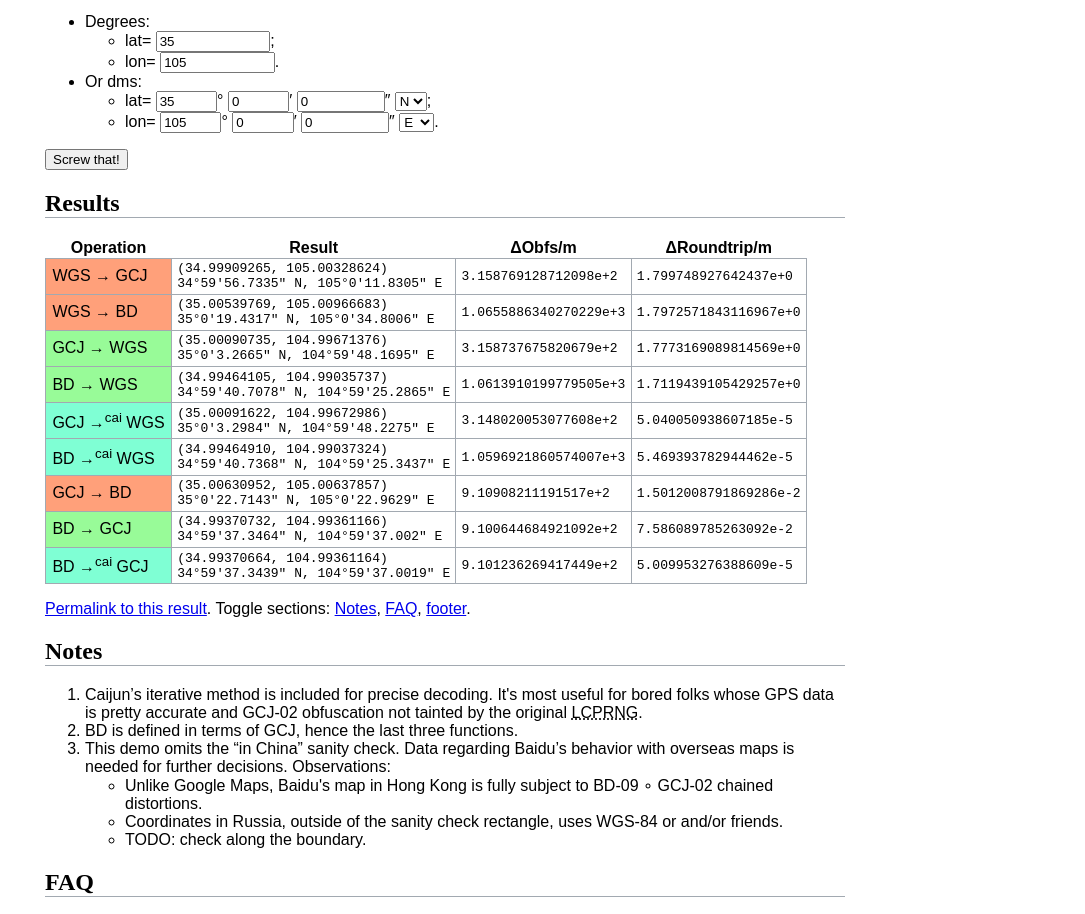
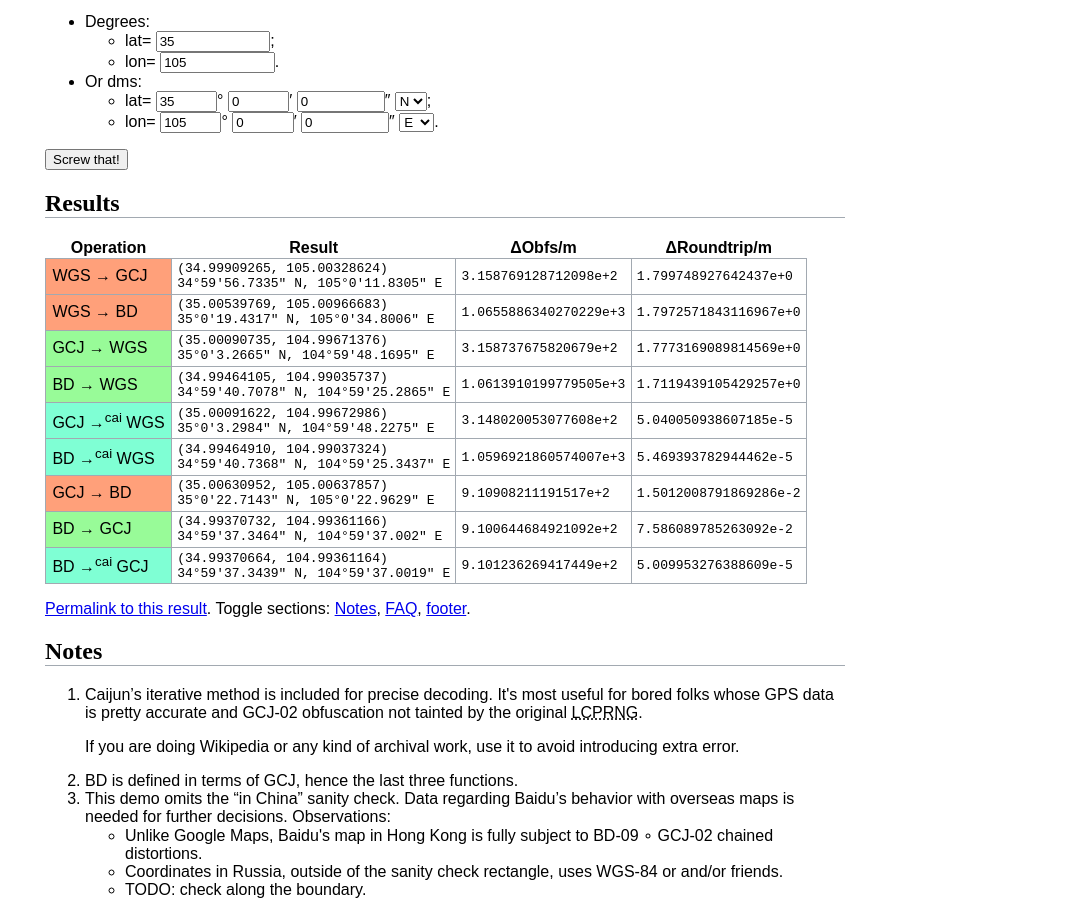
Before and after one commit to Artoria2e5/PRCoords, a plain HTML site: page docs/demo.html in a window 1280 px wide. Shown: the part 138-1052 px from the top of the page, without its empty margins (195-1280 px from the left). Drawn offline with Linux system fonts and the light colour scheme.

Commit message:
demo: wikipedians, use cai

```diff
--- a/docs/demo.html
+++ b/docs/demo.html
@@ -3,7 +3,7 @@
 <head>
   <meta charset="utf-8">
 <!--
-Snapshot from http://jsbin.com/zonafut/36/edit
+Snapshot from http://jsbin.com/zonafut/37/edit
 -->
   <meta name="viewport" content="width=device-width">
   <meta name="author" content="Mingye Wang">
@@ -152,6 +152,7 @@ tbody td:nth-child(n+2) {
             It's most useful for bored folks whose GPS data is pretty accurate
             and GCJ-02 obfuscation not tainted by the original
             <abbr title="linear congruential pseudo-random number generator">LCPRNG</abbr>.
+            <p>If you are doing Wikipedia or any kind of archival work, use it to avoid introducing extra error.
         <li>BD is defined in terms of GCJ, hence the last three functions.
         <li>This demo omits the “in China” sanity check. Data regarding
             Baidu’s behavior with overseas maps is needed for further
```
